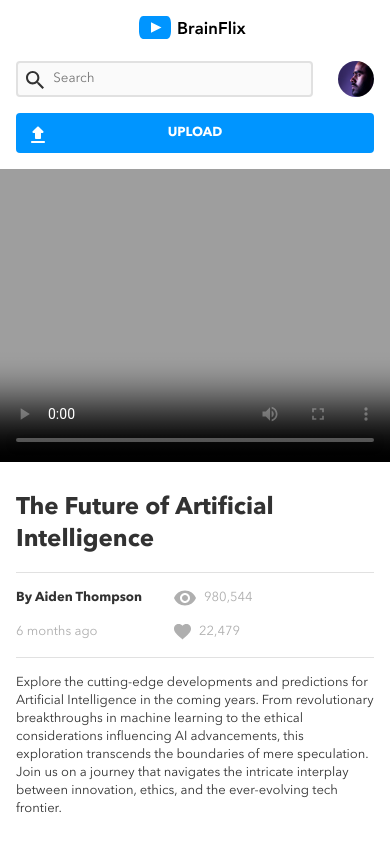
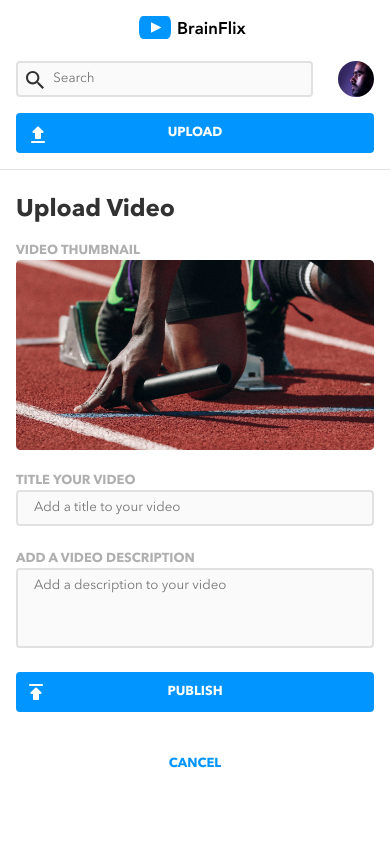
Before and after one commit to glorialau123/gloria-lau-brainflix, a React (Create React App) app: page /upload in a window 390 px wide. Shown: the top 842 px of the page. Built offline with nearby package versions, Linux system fonts and the light colour scheme.

Commit message:
move app jsx code to HomePage, create UploadPage and style for mobile/tablet/desktop view

```diff
--- a/package.json
+++ b/package.json
@@ -9,6 +9,7 @@
     "dayjs": "^1.11.10",
     "react": "^18.2.0",
     "react-dom": "^18.2.0",
+    "react-router-dom": "^6.22.1",
     "react-scripts": "5.0.1",
     "sass": "^1.71.0",
     "web-vitals": "^2.1.4"
--- a/src/App.jsx
+++ b/src/App.jsx
@@ -1,35 +1,20 @@
 import "./App.scss";
-import videoDetails from "./data/video-details.json";
-import { useState } from "react";
+import { BrowserRouter, Routes, Route } from "react-router-dom";
 
 import Header from "./components/Header/Header";
-import Video from "./components/Video/Video";
-import Description from "./components/Description/Description";
-import Form from "./components/Form/Form";
-import Comment from "./components/Comment/Comment";
-import NextVideo from "./components/NextVideo/NextVideo";
+import HomePage from "./pages/HomePage/HomePage";
+import UploadPage from "./pages/UploadPage/UploadPage";
 
 function App() {
-  const [selectedVideo, setSelectedVideo] = useState(videoDetails[0]);
-  const [videos, setVideos] = useState(videoDetails);
-
   return (
     <div className="App">
-      <Header />
-      <Video selectedVideo={selectedVideo} />
-      <main className="main">
-        <div className="collection">
-          <Description selectedVideo={selectedVideo} />
-          <Form />
-          <Comment selectedVideo={selectedVideo} />
-        </div>
-        <NextVideo
-          videos={videos}
-          setVideos={setVideos}
-          selectedVideo={selectedVideo}
-          setSelectedVideo={setSelectedVideo}
-        />
-      </main>
+      <BrowserRouter>
+        <Header />
+        <Routes>
+          <Route path="/" element={<HomePage />} />
+          <Route path="/upload" element={<UploadPage />} />
+        </Routes>
+      </BrowserRouter>
     </div>
   );
 }
--- a/src/App.scss
+++ b/src/App.scss
@@ -1,4 +1,3 @@
-//import other scss files?
 @use "./styles/partials/_typography.scss" as *;
 @use "./styles/partials/_variables.scss" as *;
 @use "./styles/partials/_mixins.scss" as *;
@@ -16,16 +15,3 @@ body {
 .App {
   background-color: $background-color;
 }
-
-.main {
-  @include desktop {
-    display: flex;
-    padding: 0 6rem;
-  }
-}
-
-.collection {
-  @include desktop {
-    width: 70%;
-  }
-}
--- /dev/null
+++ b/src/components/UploadForm/UploadForm.jsx
@@ -0,0 +1,49 @@
+import "./UploadForm.scss";
+import thumbnail from "../../assets/images/Upload-video-preview.jpg";
+
+function UploadForm() {
+  return (
+    <form className="upload__form">
+      <div className="upload__container">
+        <div className="upload__video-container">
+          <p className="upload__label">VIDEO THUMBNAIL</p>
+          <img
+            src={thumbnail}
+            alt="video thumbnail of runner"
+            className="upload__image"
+          />
+        </div>
+        <div className="upload__area-container">
+          <label className="upload__label" htmlFor="title">
+            TITLE YOUR VIDEO
+          </label>
+          <input
+            type="text"
+            className="upload__title"
+            name="title"
+            id="title"
+            placeholder="Add a title to your video"
+          />
+          <label className="upload__label" htmlFor="description">
+            ADD A VIDEO DESCRIPTION
+          </label>
+          <textarea
+            className="upload__description"
+            name="description"
+            id="description"
+            placeholder="Add a description to your video"
+          ></textarea>
+        </div>
+      </div>
+
+      <div className="upload__buttons">
+        <button className="upload__cancel upload__cancel--hidden">CANCEL</button>
+        <button className="upload__publish upload__publish--hidden">PUBLISH</button>
+        <button className="upload__publish upload__publish--show">PUBLISH</button>
+        <button className="upload__cancel upload__cancel--show">CANCEL</button>
+      </div>
+    </form>
+  );
+}
+
+export default UploadForm;
--- /dev/null
+++ b/src/components/UploadForm/UploadForm.scss
@@ -0,0 +1,149 @@
+@use "../../styles/partials/mixins" as *;
+@use "../../styles/partials/typography" as *;
+@use "../../styles/partials/variables" as *;
+
+.upload {
+  &__label {
+    color: $secondary-text-color;
+    @include mobile-subheader-text;
+  }
+  &__container {
+    @include desktop {
+      display: flex;
+      padding: 1.5rem 6rem;
+    }
+  }
+  &__video-container {
+    padding: 0 1rem 1rem;
+    @include tablet {
+      padding: 0 2.25rem 1rem;
+      width: 60%;
+    }
+    @include desktop {
+      width: 50%;
+      padding: 0;
+      margin-right: 1.5rem;
+    }
+  }
+  &__image {
+    width: 100%;
+  }
+  &__area-container {
+    @include column-flex;
+    padding: 0 1rem;
+    @include tablet {
+      padding: 0 2.25rem;
+    }
+    @include desktop {
+      width: 100%;
+      padding: 0;
+    }
+  }
+  &__title,
+  &__description {
+    font-family: "AvenirNext LT Pro", Verdana, Geneva, Tahoma, sans-serif;
+    background-color: $secondary-form-color;
+    color: $primary-text-color;
+    border-radius: 4px;
+    border: 2px solid $secondary-divider-color;
+    padding: 0.5rem 1rem;
+    margin: 0 0 1.5rem;
+  }
+  &__description {
+    resize: none;
+    min-height: 5rem;
+    @include desktop {
+      min-height: 7rem;
+      margin: 0;
+    }
+  }
+  &__buttons {
+    @include column-flex;
+    align-items: center;
+    padding: 0 1rem;
+    position: relative;
+
+    @include tablet {
+      padding: 1.5rem 0;
+      margin: 0 2.25rem;
+      display: flex;
+      flex-direction: row;
+      justify-content: flex-end;
+      border-top: 1px solid $secondary-divider-color;
+    }
+    @include desktop {
+      margin: 0 6rem;
+    }
+  }
+  &__publish,
+  &__cancel {
+    height: 2.5rem;
+    border: none;
+    font-family: "AvenirNext LT Pro", Verdana, Geneva, Tahoma, sans-serif;
+    margin-bottom: 2rem;
+    @include mobile-label-button-text;
+  }
+  &__publish {
+    width: 100%;
+    border-radius: 4px;
+    background-color: $primary-cta-color;
+    color: $background-color;
+    //show publish button for mobile
+    &--show {
+      display: block;
+      &::before {
+        position: absolute;
+        content: url("../../assets/icons/publish.svg");
+        top: 0.5rem;
+        left: 1.5rem;
+        @include tablet {
+          display: none;
+        }
+      }
+      @include tablet {
+        display: none;
+      }
+    }
+    // show publish button for tablet/desktop view
+    &--hidden {
+      display: none;
+      @include tablet {
+        display: block;
+        width: 22%;
+        position: relative;
+      }
+      @include desktop {
+        width: 17%;
+      }
+      &::before {
+        position: absolute;
+        content: url("../../assets/icons/publish.svg");
+        display: none;
+        @include tablet {
+          display: block;
+          top: 0.5rem;
+          left: 0.5rem;
+        }
+      }
+    }
+  }
+  &__cancel {
+    width: 30%;
+    color: $primary-cta-color;
+    background: $background-color;
+    &--show {
+      display: block;
+      @include tablet {
+        display: none;
+      }
+    }
+    // visible for tablet/desktop view
+    &--hidden {
+      display: none;
+      @include tablet {
+        display: block;
+        width: 22%;
+      }
+    }
+  }
+}
--- /dev/null
+++ b/src/pages/HomePage/HomePage.jsx
@@ -0,0 +1,36 @@
+import "./HomePage.scss";
+import videoDetails from "../../data/video-details.json";
+import { useState } from "react";
+
+
+import Video from "../../components/Video/Video";
+import Description from "../../components/Description/Description";
+import Form from "../../components/Form/Form";
+import Comment from "../../components/Comment/Comment";
+import NextVideo from "../../components/NextVideo/NextVideo";
+
+function HomePage() {
+  const [selectedVideo, setSelectedVideo] = useState(videoDetails[0]);
+  const [videos, setVideos] = useState(videoDetails);
+
+  return (
+    <div className="homepage">
+      <Video selectedVideo={selectedVideo} />
+      <main className="main">
+        <div className="collection">
+          <Description selectedVideo={selectedVideo} />
+          <Form />
+          <Comment selectedVideo={selectedVideo} />
+        </div>
+        <NextVideo
+          videos={videos}
+          setVideos={setVideos}
+          selectedVideo={selectedVideo}
+          setSelectedVideo={setSelectedVideo}
+        />
+      </main>
+    </div>
+  );
+}
+
+export default HomePage;
--- /dev/null
+++ b/src/pages/HomePage/HomePage.scss
@@ -0,0 +1,14 @@
+@use "../../styles/partials/mixins" as *;
+
+.main {
+  @include desktop {
+    display: flex;
+    padding: 0 6rem;
+  }
+}
+
+.collection {
+  @include desktop {
+    width: 70%;
+  }
+}
--- /dev/null
+++ b/src/pages/UploadPage/UploadPage.jsx
@@ -0,0 +1,13 @@
+import "./UploadPage.scss";
+import UploadForm from "../../components/UploadForm/UploadForm";
+
+function UploadPage() {
+  return (
+    <div className="upload">
+      <h1 className="upload__heading">Upload Video</h1>
+      <UploadForm />
+    </div>
+  );
+}
+
+export default UploadPage;
--- /dev/null
+++ b/src/pages/UploadPage/UploadPage.scss
@@ -0,0 +1,24 @@
+@use "../../styles/partials/mixins" as *;
+@use "../../styles/partials/typography" as *;
+@use "../../styles/partials/variables" as *;
+
+.upload {
+  border-top: 1px solid $secondary-divider-color;
+
+  &__heading {
+    @include mobile-page-header-text;
+    color: $primary-text-color;
+    margin: 1.5rem 1rem 1rem;
+    text-align: left;
+    @include tablet {
+      @include tablet-desktop-page-text;
+      padding: 2.25rem 0 2rem;
+      margin: 0 2.25rem 2rem;
+      border-bottom: 1px solid $secondary-divider-color;
+    }
+    @include desktop {
+      margin: 0 6rem;
+      padding: 2.25rem 0 2rem;
+    }
+  }
+}
```
Also changed, not shown: 1 other file (tests, documents, lock files or other folders).
